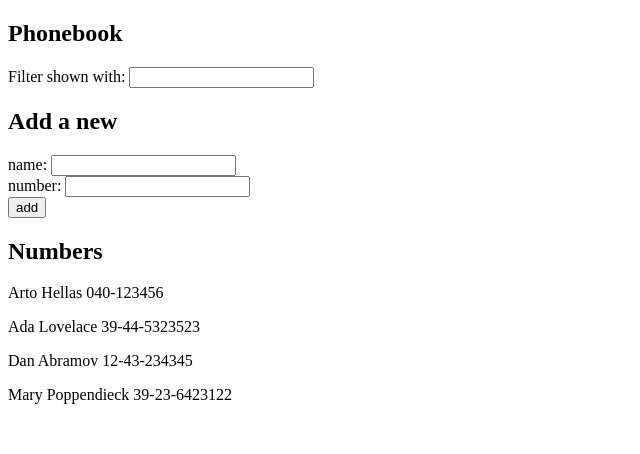
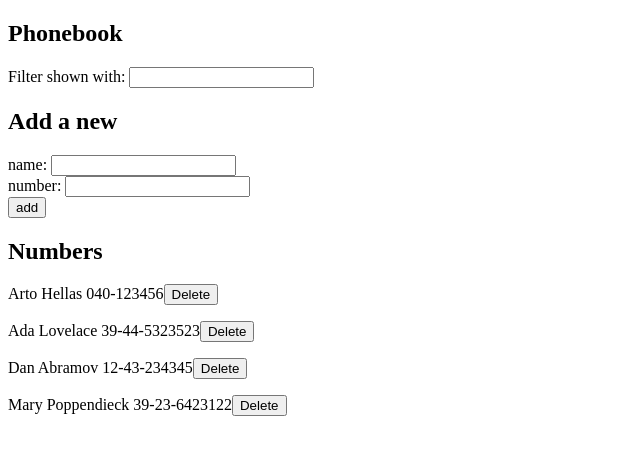
Before and after one commit to marhyvar/full-stack-open-2020, a React (Create React App) app in the folder osa2/puhelinluettelo/: page / in a window 1280 px wide. Shown: the top 454 px of the page, without its empty margins (0-640 px from the left). Built offline with nearby package versions, Linux system fonts and the light colour scheme; data requests are answered from the project's data file.

Commit message:
2.17 puhelinluettelo step9

```diff
--- a/osa2/puhelinluettelo/src/App.js
+++ b/osa2/puhelinluettelo/src/App.js
@@ -62,6 +62,23 @@ const App = () => {
     setFound(result)
   }
 
+  const handleDeletePerson = (event) => {
+    const result = persons.find(({name}) => name === event.target.value)
+    const id = result.id
+    if (window.confirm(`Delete ${result.name}?`)) {
+      personService.deletePerson(id)
+        .then(() => {
+          const newArray = persons.filter(person => person.id !== id)
+          setPersons(newArray)
+          setFound(newArray)
+        })
+        .catch(error => {
+          console.log(error)
+        })
+    }
+
+  }
+
   return (
     <div>
       <h2>Phonebook</h2>
@@ -78,7 +95,10 @@ const App = () => {
         handleNumberChange={handleNumberChange}
       />
       <h2>Numbers</h2>
-      <Persons found={found} />
+      <Persons
+        found={found}
+        handleDeletePerson={handleDeletePerson}
+      />
     </div>
   )
 
--- a/osa2/puhelinluettelo/src/components/Persons.js
+++ b/osa2/puhelinluettelo/src/components/Persons.js
@@ -1,14 +1,21 @@
 import React from 'react'
 
-const Person = ({person}) => (
-    <p>{person.name} {person.number}</p>
+const Person = ({person, handleDeletePerson}) => (
+    <p>
+      {person.name} {person.number}
+      <button value={person.name} onClick={handleDeletePerson}>Delete</button>
+    </p>
 )
 
-const Persons = ({found}) => {
+const Persons = ({found, handleDeletePerson}) => {
     return (
         <div>
           {found.map(person =>
-            <Person key={person.name} person={person} />
+            <Person
+              key={person.name}
+              person={person}
+              handleDeletePerson={handleDeletePerson}
+            />
           )}
         </div>
     )
--- a/osa2/puhelinluettelo/src/services/persons.js
+++ b/osa2/puhelinluettelo/src/services/persons.js
@@ -11,4 +11,9 @@ const create = newObject => {
     return request.then(response => response.data)
 }
 
-export default { getAll, create }
+const deletePerson = (id) => {
+    const request = axios.delete(`${baseUrl}/${id}`)
+    return request.then(response => response.data)
+}
+
+export default { getAll, create, deletePerson }
```
